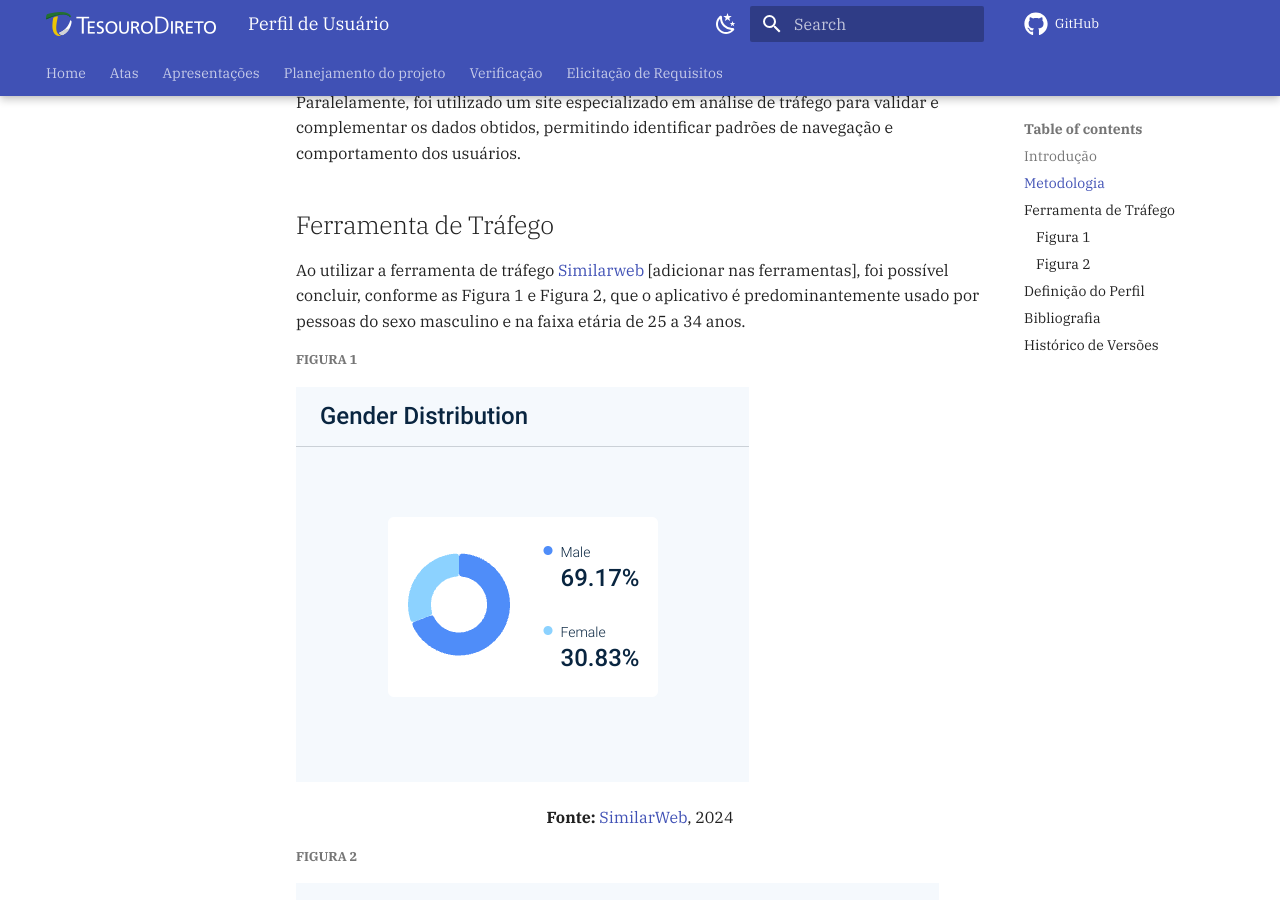
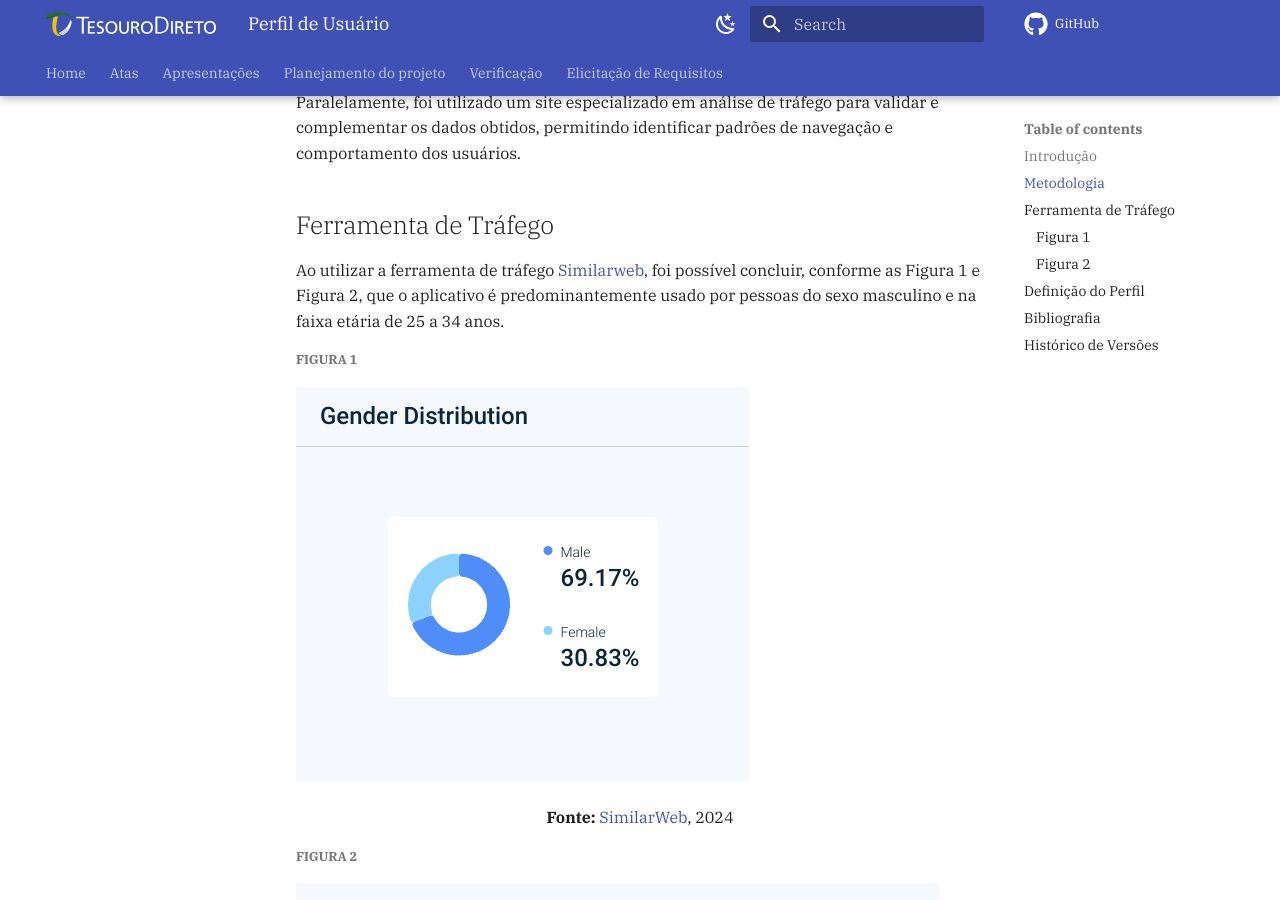
Before and after one commit to Requisitos-de-Software/2024.2-Grupo05, an MkDocs documentation site: the page built from docs/elicitacao/grupo5/perfil-usuario.md, in a window 1280 px wide and 900 px high, scrolled down 459 px. Built offline with MkDocs 1.6.1 and Material for MkDocs 9.7.7, drawn with Linux system fonts in a browser that asks for light colours; comment, search, counter and statistics services are not loaded.

```diff
--- a/docs/elicitacao/grupo5/perfil-usuario.md
+++ b/docs/elicitacao/grupo5/perfil-usuario.md
@@ -10,7 +10,7 @@
 
 ## Ferramenta de Tráfego
 
-Ao utilizar a ferramenta de tráfego [Similarweb](https://pro.similarweb.com/) [adicionar nas ferramentas], foi possível concluir, conforme as Figura 1 e Figura 2, que o aplicativo é predominantemente usado por pessoas do sexo masculino e na faixa etária de 25 a 34 anos.
+Ao utilizar a ferramenta de tráfego [Similarweb](https://pro.similarweb.com/), foi possível concluir, conforme as Figura 1 e Figura 2, que o aplicativo é predominantemente usado por pessoas do sexo masculino e na faixa etária de 25 a 34 anos.
 
 ##### Figura 1
 
```
Also changed, not shown: other parts of docs/elicitacao/grupo5/perfil-usuario.md (+1 -1 lines).
